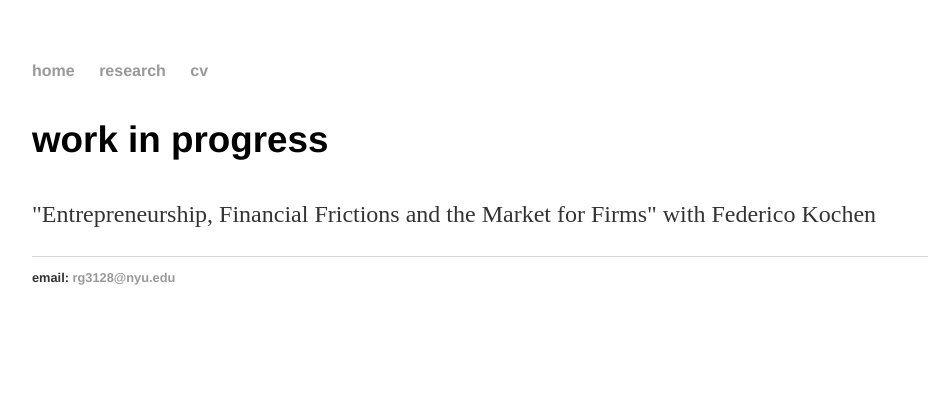
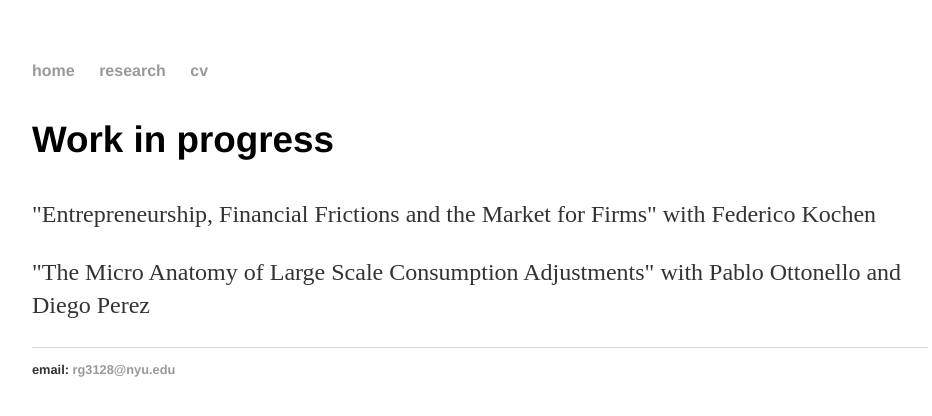
Before and after one commit to rafaguntin/rafaguntin.github.io, a Jekyll site: the page built from research/index.html, in a window 1280 px wide. Shown: the top 416 px of the page, without its empty margins (160-1092 px from the left). Built offline with Jekyll 4.4.1, drawn with Linux system fonts in a browser that asks for light colours.

Commit message:
Update index.html

```diff
--- a/research/index.html
+++ b/research/index.html
@@ -4,6 +4,7 @@ title: Rafael Guntin
 ---
 
 		<div class="blurb">
-			<h3> work in progress </h3>
+			<h3> Work in progress </h3>
 			<p> "Entrepreneurship, Financial Frictions and the Market for Firms" with Federico Kochen  </p>
+			<p> "The Micro Anatomy of Large Scale Consumption Adjustments" with Pablo Ottonello and Diego Perez  </p>
 		</div>
```
